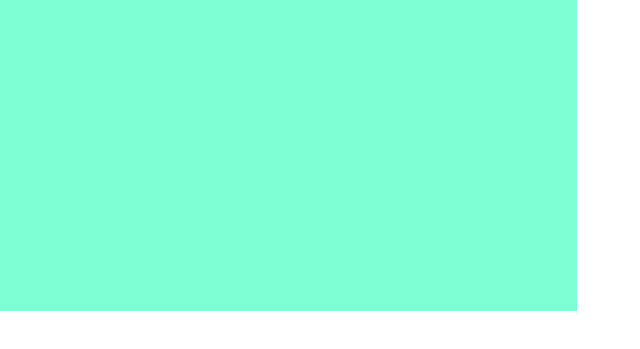
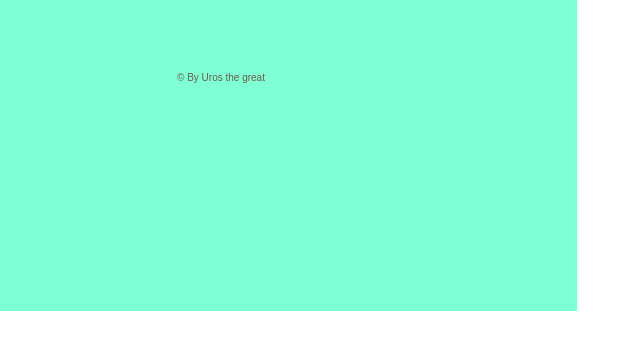
Before and after one commit to UrosPetronijevic/Product_feedback_app, a website: page index.html in a window 1280 px wide. Shown: the part 189-538 px from the top of the page, 223-863 px from the left. Drawn offline with Linux system fonts and the light colour scheme.

Commit message:
development branch added

```diff
--- a/index.html
+++ b/index.html
@@ -29,7 +29,7 @@
 
       <section class="section__posts"></section>
 
-      <footer class="footer"></footer>
+      <footer class="footer">&copy; By Uros the great</footer>
     </div>
   </body>
 </html>
```
